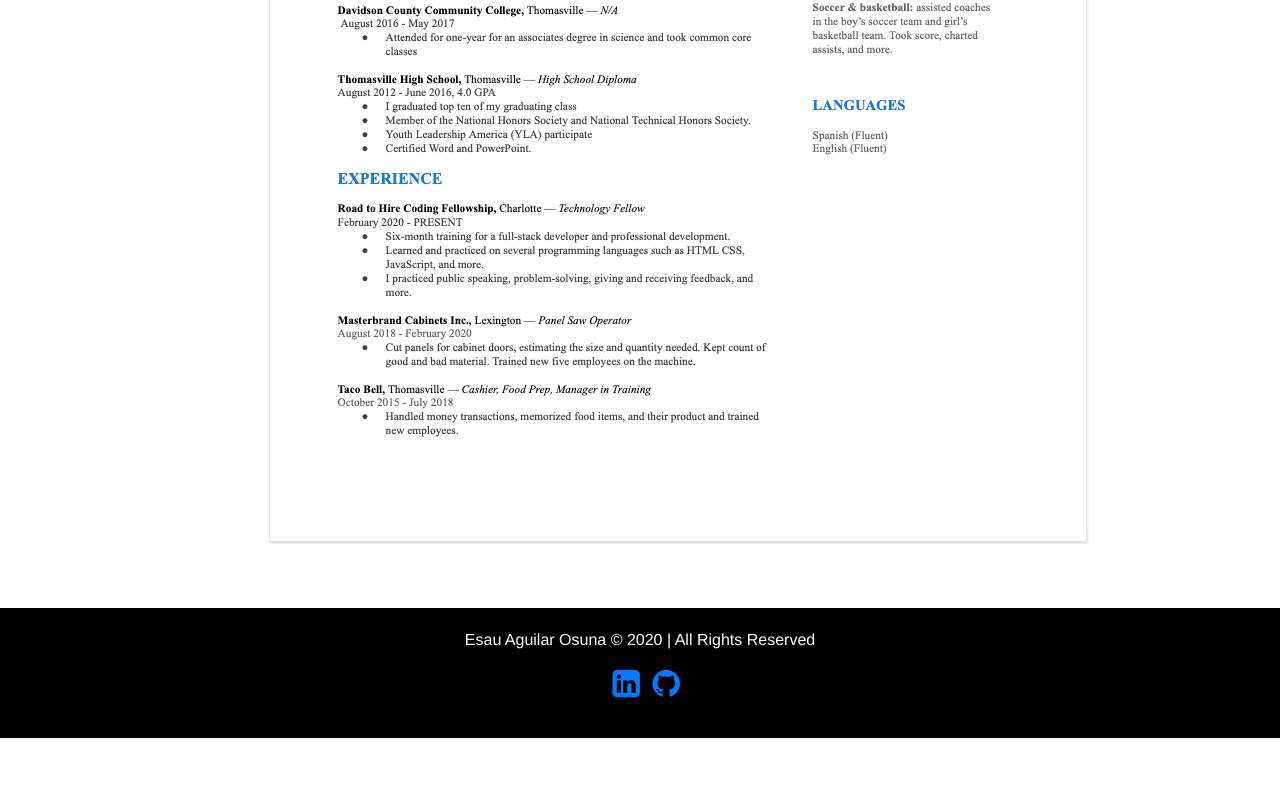
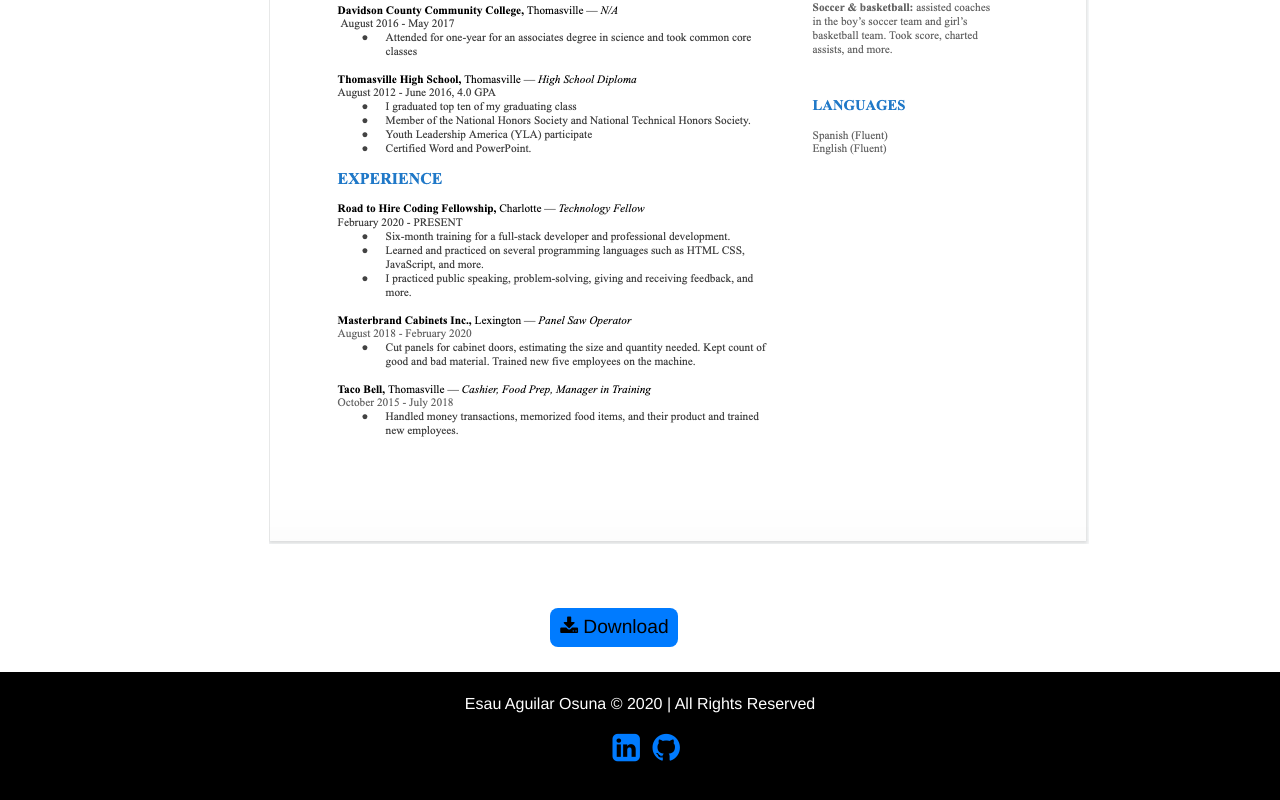
Before and after one commit to E972630a/myportfolio, a React (Create React App) app: page /resume in a window 1280 px wide. Shown: the part 684-1484 px from the top of the page. Before the commit the page ends 1422 px from the top, so only its background shows below. Built offline with nearby package versions, Linux system fonts and the light colour scheme.

Commit message:
adding a download button for resume

```diff
--- a/src/App.css
+++ b/src/App.css
@@ -80,6 +80,8 @@
   font-size: 1.5rem;
   background-color: #ffffff;
   color: #000000;
+  border  : none;
+  border-radius: 0.5rem;
 }
 
 .hero-text button:hover {
@@ -192,7 +194,7 @@
   margin-top: 5%;
 }
 
-.events-card-button{
+.events-card-button {
   width: 30%;
   padding: 5px;
   font-size: 1.2rem;
@@ -200,18 +202,38 @@
   margin-top: 3%;
   justify-content: center;
   background: #007bff;
+  border: none;
+  border-radius: 0.5rem;
 }
 
-.events-card-button:hover{
+.events-card-button:hover {
   background: #000000;
   color: #ffffff;
 }
 
 /* Resume Section */
 .resume {
+  display: block;
   margin-left: 21%;
   margin-top: 5%;
-  margin-bottom: -25%;
+  margin-bottom: -20%;
+}
+
+.resume__button {
+  position: absolute;
+  width: 10%;
+  padding: 5px;
+  font-size: 1.2rem;
+  background: #007bff;
+  border: none;
+  border-radius: 0.5rem;
+  margin-top: 25%;
+  margin-left: 43%;
+}
+
+.resume__button:hover {
+  background: #000000;
+  color: #ffffff;
 }
 
 /* Contact Section */
--- a/src/Components/Resume/Resume.js
+++ b/src/Components/Resume/Resume.js
@@ -5,6 +5,9 @@ class Resume extends Component {
         return (
             <div>
                 <img className="resume" src="img/resume.png" alt="resume of Esau Aguilar"></img>
+                <a className href="img/resume.png" download>
+                    <button class="resume__button"><i class="fa fa-download"></i> Download</button>
+                </a>
             </div>
         )
     }
```
